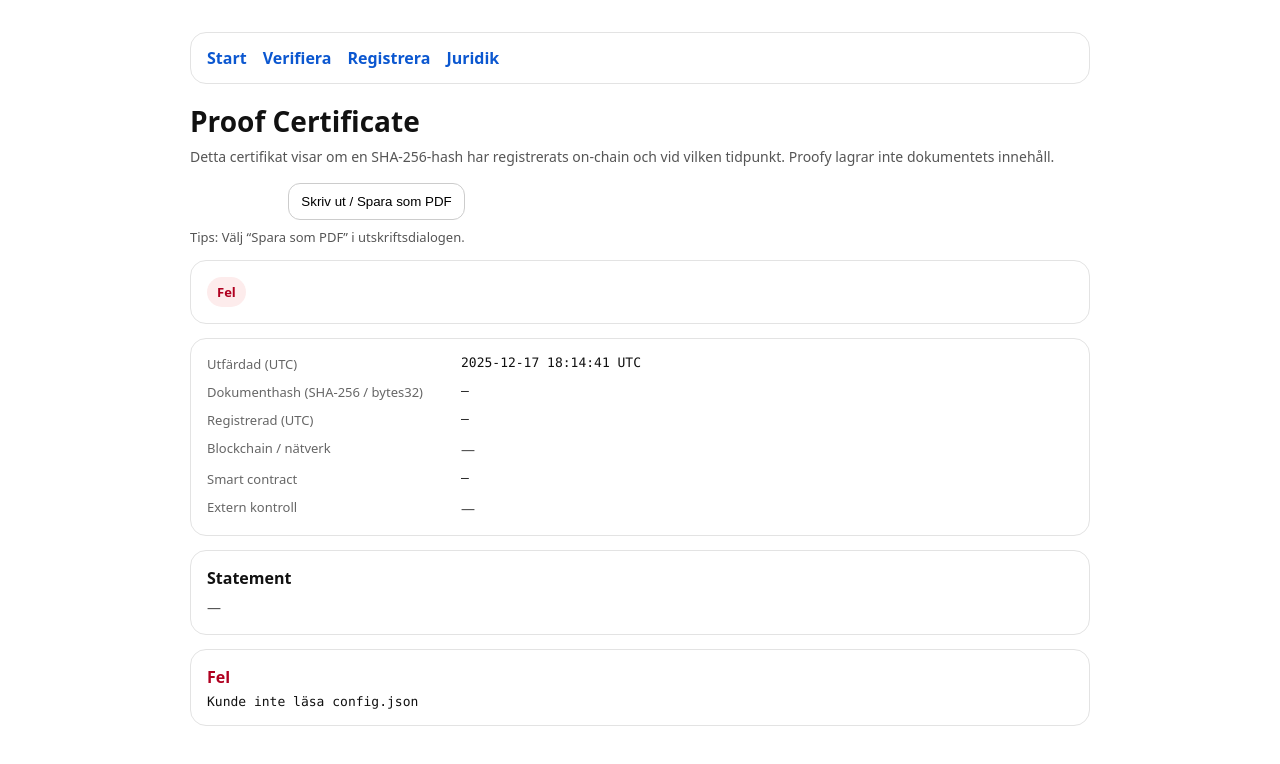
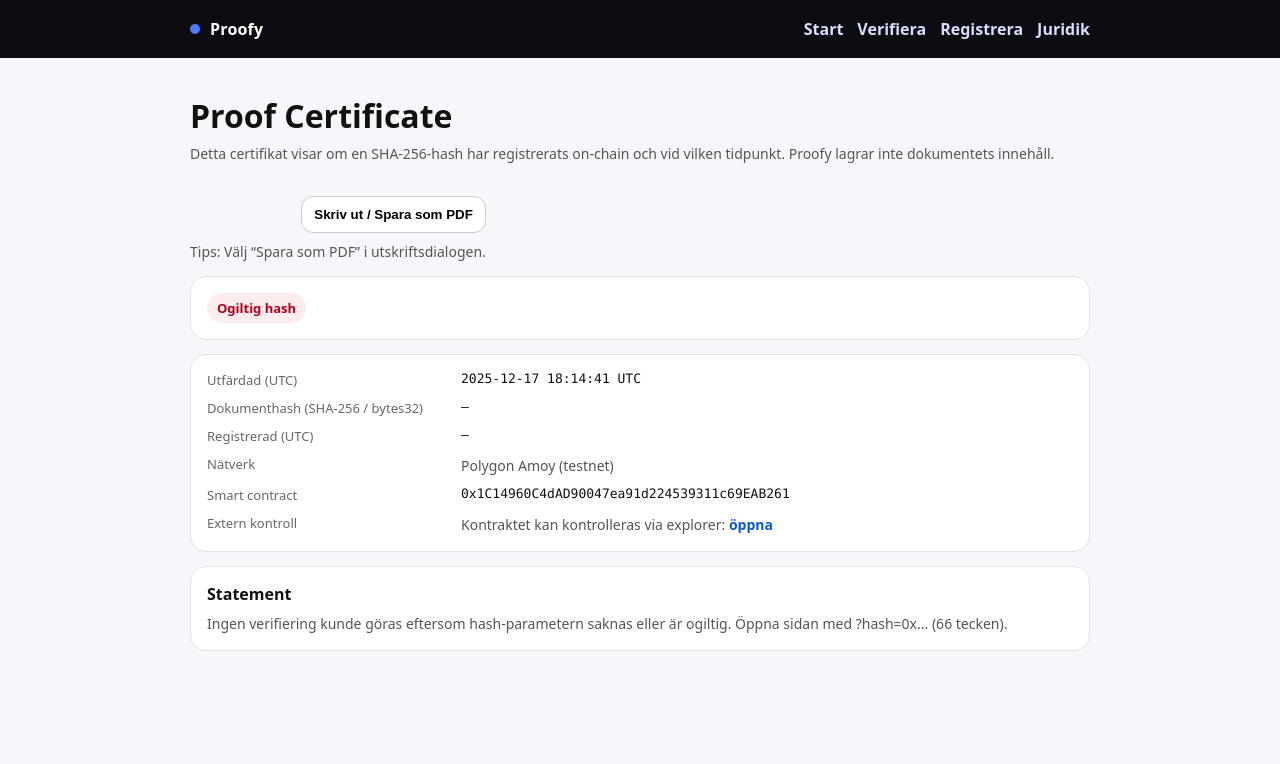
Before and after one commit to aeternus36/proofy-site, a website: page certificate.html in a window 1280 px wide. Drawn offline with Linux system fonts and the light colour scheme; no server answers.

Commit message:
Update certificate.html

```diff
--- a/certificate.html
+++ b/certificate.html
@@ -4,125 +4,53 @@
   <meta charset="utf-8" />
   <meta name="viewport" content="width=device-width, initial-scale=1" />
   <title>Proofy – Proof Certificate</title>
+  <style>
+    :root { --bg:#0b0d12; --card:#ffffff; --text:#111; --muted:#555; --line:#e3e3e3; --blue:#4f7cff; }
+    body { margin:0; font-family: system-ui, -apple-system, Segoe UI, Roboto, Arial; background:#f6f7fb; color:var(--text); }
+    .topbar { background:var(--bg); color:#fff; }
+    .wrap { max-width: 900px; margin: 0 auto; padding: 18px 16px; }
+    .brand { display:flex; align-items:center; gap:10px; font-weight:800; letter-spacing:0.2px; }
+    .dot { width:10px; height:10px; border-radius:999px; background:var(--blue); display:inline-block; }
+    .nav { margin-left:auto; display:flex; gap:14px; flex-wrap:wrap; }
+    .nav a { color:#d7deff; text-decoration:none; font-weight:700; }
+    .nav a:hover { text-decoration:underline; }
 
-  <style>
-    body {
-      font-family: system-ui, -apple-system, Segoe UI, Roboto, Arial;
-      max-width: 900px;
-      margin: 32px auto;
-      padding: 0 16px;
-      color: #111;
-    }
-    nav {
-      margin-bottom: 18px;
-      padding: 14px 16px;
-      border: 1px solid #e3e3e3;
-      border-radius: 16px;
-      display: flex;
-      gap: 16px;
-      flex-wrap: wrap;
-      align-items: center;
-    }
-    nav a {
-      text-decoration: none;
-      font-weight: 700;
-      color: #0b57d0;
-    }
-    .top {
-      display: flex;
-      justify-content: space-between;
-      align-items: flex-start;
-      gap: 16px;
-      flex-wrap: wrap;
-    }
-    h1 {
-      margin: 0 0 6px;
-      font-size: 28px;
-    }
-    .muted {
-      color: #555;
-      font-size: 14px;
-      line-height: 1.5;
-    }
-    .card {
-      border: 1px solid #e3e3e3;
-      border-radius: 16px;
-      padding: 16px;
-      margin: 14px 0;
-    }
-    .grid {
-      display: grid;
-      grid-template-columns: 240px 1fr;
-      gap: 10px 14px;
-    }
-    .k {
-      color: #666;
-      font-size: 13px;
-    }
-    .v {
-      font-family: ui-monospace, SFMono-Regular, Menlo, Consolas, monospace;
-      font-size: 13px;
-      word-break: break-all;
-    }
-    .badge {
-      display: inline-block;
-      padding: 6px 10px;
-      border-radius: 999px;
-      font-weight: 700;
-      font-size: 13px;
-    }
-    .ok {
-      background: #e8f6ee;
-      color: #0a7a2f;
-    }
-    .bad {
-      background: #fdecec;
-      color: #b00020;
-    }
-    button {
-      padding: 10px 12px;
-      border-radius: 12px;
-      border: 1px solid #ccc;
-      background: #fff;
-      cursor: pointer;
-    }
-    .printHint {
-      font-size: 13px;
-      color: #555;
-    }
-    a {
-      color: #0b57d0;
-      text-decoration: none;
-    }
-    a:hover {
-      text-decoration: underline;
-    }
+    h1 { margin: 18px 0 6px; }
+    .muted { color:var(--muted); font-size:14px; line-height:1.5; }
+    .card { background:var(--card); border:1px solid var(--line); border-radius:16px; padding:16px; margin:14px 0; }
+    .grid { display:grid; grid-template-columns: 240px 1fr; gap:10px 14px; }
+    .k { color:#666; font-size:13px; }
+    .v { font-family: ui-monospace, SFMono-Regular, Menlo, Consolas, monospace; font-size:13px; word-break:break-all; }
+    .badge { display:inline-block; padding:6px 10px; border-radius:999px; font-weight:800; font-size:13px; }
+    .ok { background:#e8f6ee; color:#0a7a2f; }
+    .bad { background:#fdecec; color:#b00020; }
+    button { padding:10px 12px; border-radius:12px; border:1px solid #ccc; background:#fff; cursor:pointer; font-weight:800; }
+    a { color:#0b57d0; text-decoration:none; font-weight:700; }
+    a:hover { text-decoration:underline; }
     @media print {
-      nav,
-      button,
-      .printHint {
-        display: none !important;
-      }
-      body {
-        margin: 0;
-      }
-      .card {
-        border-color: #bbb;
-      }
+      .topbar, button { display:none !important; }
+      body { background:#fff; }
+      .card { border-color:#bbb; }
+      .wrap { max-width: 900px; }
     }
   </style>
 </head>
-
 <body>
 
-<nav>
-  <a href="/index.html">Start</a>
+<div class="topbar">
+  <div class="wrap" style="display:flex; align-items:center; gap:16px;">
+    <div class="brand"><span class="dot"></span> Proofy</div>
+    <div class="nav">
+      <a href="/">Start</a>
       <a href="/verify.html">Verifiera</a>
       <a href="/register.html">Registrera</a>
       <a href="/legal.html">Juridik</a>
-</nav>
+    </div>
+  </div>
+</div>
 
-<div class="top">
+<div class="wrap">
+  <div style="display:flex; justify-content:space-between; gap:14px; flex-wrap:wrap; align-items:flex-start;">
     <div>
       <h1>Proof Certificate</h1>
       <div class="muted">
@@ -130,12 +58,9 @@
         Proofy lagrar inte dokumentets innehåll.
       </div>
     </div>
-
-  <div style="text-align:right;">
+    <div style="text-align:right; margin-top:18px;">
       <button id="printBtn">Skriv ut / Spara som PDF</button>
-    <div class="printHint" style="margin-top:8px;">
-      Tips: Välj “Spara som PDF” i utskriftsdialogen.
-    </div>
+      <div class="muted" style="margin-top:8px;">Tips: Välj “Spara som PDF” i utskriftsdialogen.</div>
     </div>
   </div>
 
@@ -154,7 +79,7 @@
       <div class="k">Registrerad (UTC)</div>
       <div class="v" id="registeredOut">—</div>
 
-    <div class="k">Blockchain / nätverk</div>
+      <div class="k">Nätverk</div>
       <div class="muted" id="networkOut">—</div>
 
       <div class="k">Smart contract</div>
@@ -166,16 +91,21 @@
   </div>
 
   <div class="card">
-  <div style="font-weight:700; margin-bottom:8px;">Statement</div>
+    <div style="font-weight:800; margin-bottom:8px;">Statement</div>
     <div class="muted" id="statementOut">—</div>
   </div>
 
   <div class="card" id="errorCard" style="display:none;">
-  <div style="font-weight:700; color:#b00020; margin-bottom:6px;">Fel</div>
+    <div style="font-weight:800; color:#b00020; margin-bottom:6px;">Fel</div>
     <div class="v" id="errOut"></div>
+  </div>
 </div>
 
 <script>
+  const NETWORK_LABEL = "Polygon Amoy (testnet)";
+  const CONTRACT = "0x1C14960C4dAD90047ea91d224539311c69EAB261";
+  const EXPLORER_CONTRACT_URL = `https://www.oklink.com/amoy/address/${CONTRACT}`;
+
   const statusBadge = document.getElementById("statusBadge");
   const issuedOut = document.getElementById("issuedOut");
   const hashOut = document.getElementById("hashOut");
@@ -190,27 +120,15 @@
   document.getElementById("printBtn").onclick = () => window.print();
 
   function nowUtc() {
-    return new Date().toISOString().replace("T", " ").replace(".000Z", " UTC");
+    return new Date().toISOString().replace("T"," ").replace(".000Z"," UTC");
   }
-
   function toUtc(ts) {
-    return new Date(Number(ts) * 1000)
-      .toISOString()
-      .replace("T", " ")
-      .replace(".000Z", " UTC");
+    return new Date(Number(ts) * 1000).toISOString().replace("T"," ").replace(".000Z"," UTC");
   }
-
   function getHashFromUrl() {
     const p = new URLSearchParams(location.search);
     return (p.get("hash") || "").trim();
   }
-
-  async function loadConfig() {
-    const res = await fetch("/config.json", { cache: "no-store" });
-    if (!res.ok) throw new Error("Kunde inte läsa config.json");
-    return await res.json();
-  }
-
   function setError(msg) {
     errorCard.style.display = "block";
     errOut.textContent = msg;
@@ -220,28 +138,12 @@
 
   async function main() {
     issuedOut.textContent = nowUtc();
-
-    let cfg;
-    try {
-      cfg = await loadConfig();
-    } catch (e) {
-      setError(String(e?.message || e));
-      return;
-    }
+    networkOut.textContent = NETWORK_LABEL;
+    contractOut.textContent = CONTRACT;
+    externalOut.innerHTML = `Kontraktet kan kontrolleras via explorer: <a href="${EXPLORER_CONTRACT_URL}" target="_blank" rel="noopener">öppna</a>`;
 
     const hash = getHashFromUrl();
     hashOut.textContent = hash || "—";
-
-    networkOut.textContent = cfg.networkLabel || "—";
-    contractOut.textContent = cfg.contractAddress || "—";
-
-    if (cfg.contractAddress && cfg.explorer?.contractUrlBase) {
-      externalOut.innerHTML =
-        `Kontraktet kan kontrolleras via explorer: ` +
-        `<a href="${cfg.explorer.contractUrlBase + cfg.contractAddress}" target="_blank" rel="noopener">öppna</a>`;
-    } else {
-      externalOut.textContent = "—";
-    }
 
     if (!hash || !hash.startsWith("0x") || hash.length !== 66) {
       statusBadge.className = "badge bad";
@@ -259,11 +161,9 @@
 
       const res = await fetch(`/.netlify/functions/verify?hash=${encodeURIComponent(hash)}`);
       const data = await res.json().catch(() => ({}));
-      if (!res.ok || data.ok === false) {
-        throw new Error(data.error || `Verify failed (HTTP ${res.status})`);
-      }
+      if (!res.ok || data.ok === false) throw new Error(data.error || `Verify failed (HTTP ${res.status})`);
 
-      if (!data.exists) {
+      if (data.exists !== true) {
         statusBadge.className = "badge bad";
         statusBadge.textContent = "Inte registrerad";
         registeredOut.textContent = "—";
@@ -285,8 +185,7 @@
 
     } catch (e) {
       setError(String(e?.message || e));
-      statementOut.textContent =
-        "Verifiering kunde inte genomföras på grund av ett tekniskt fel vid anropet.";
+      statementOut.textContent = "Verifiering kunde inte genomföras på grund av ett tekniskt fel vid anropet.";
     }
   }
 
```
Lines whose indentation alone changed are shown as unchanged.
